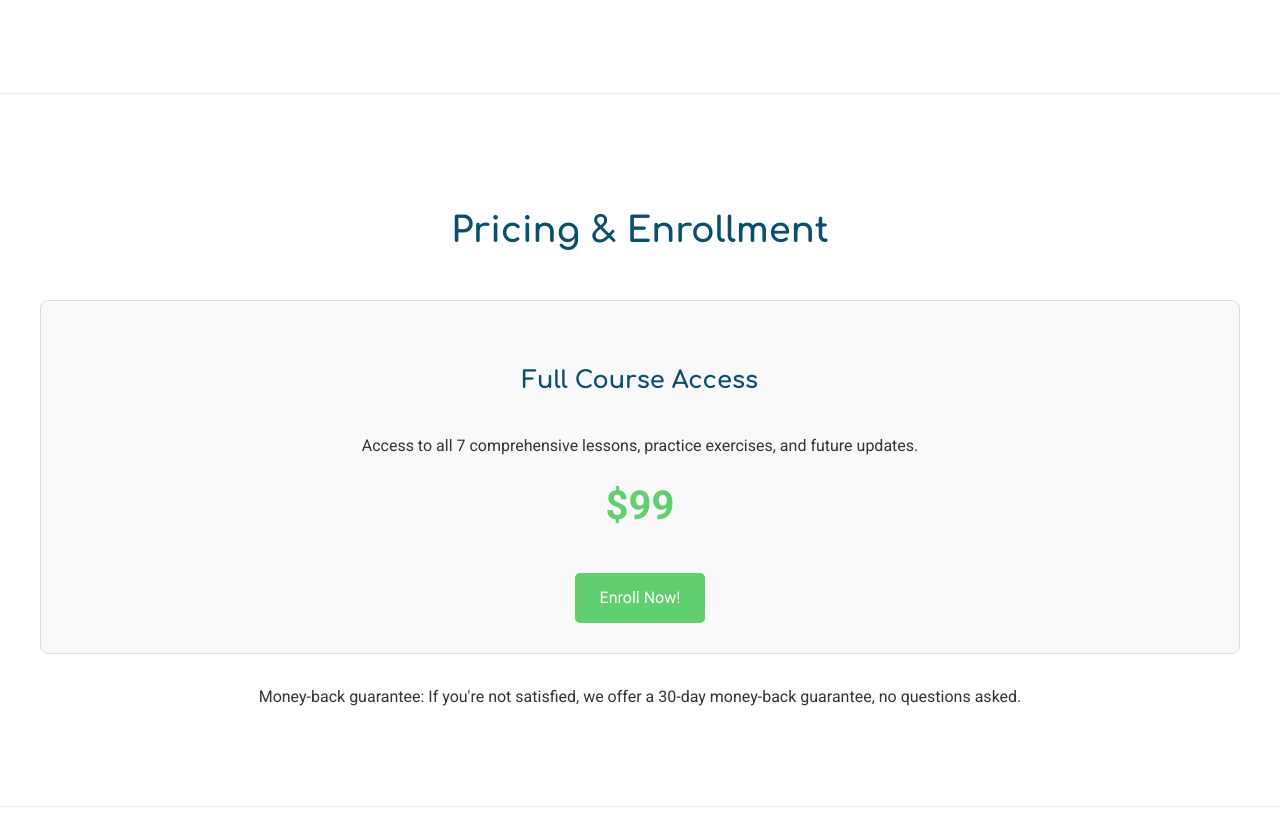
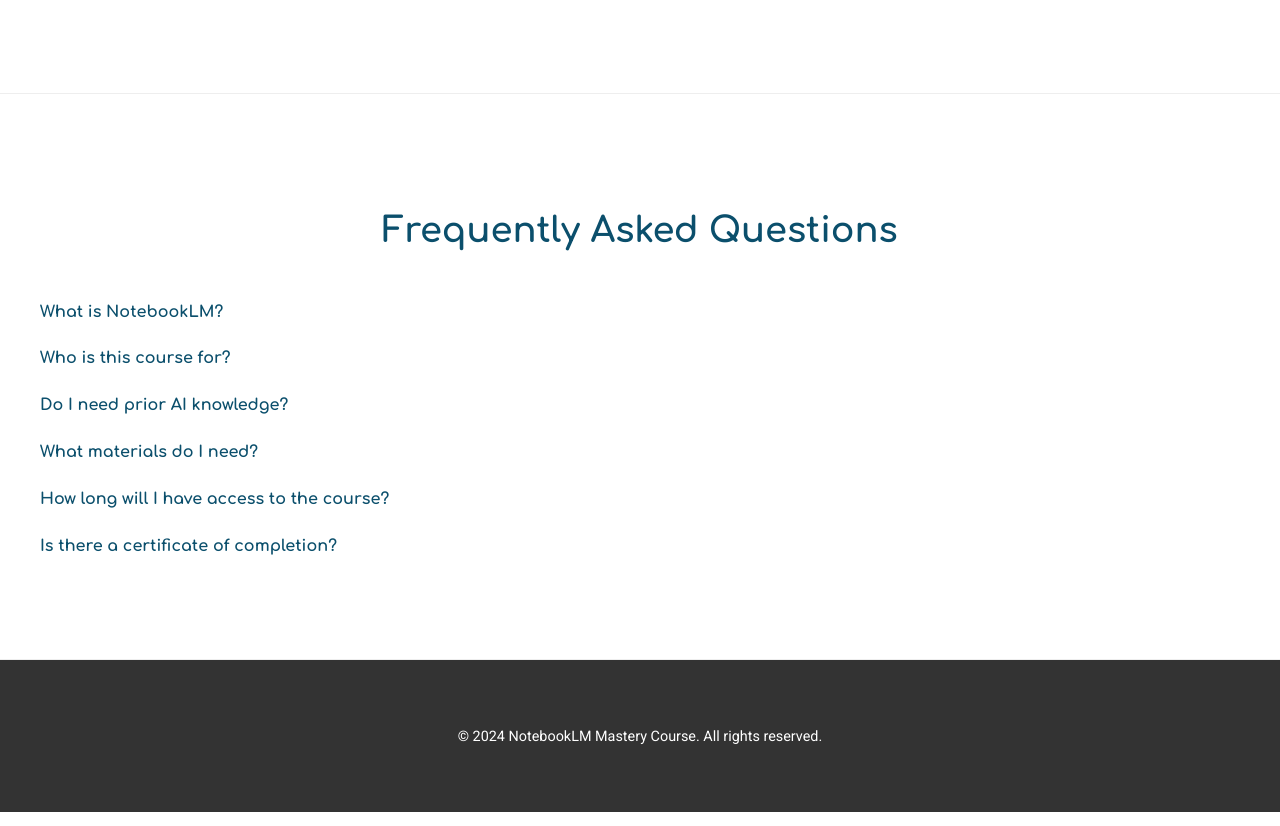
Before and after one commit to icedev07/notebookLM_7_lessons, a plain HTML site: page index.html in a window 1280 px wide. Shown: the part 1971-2797 px from the top of the page. Drawn offline with Linux system fonts and the light colour scheme.

Commit message:
removed the unnessary aspect from the home page

```diff
--- a/css/style.css
+++ b/css/style.css
@@ -106,13 +106,13 @@ nav ul li a:hover {
     color: var(--primary-blue);
 }
 
-.course-overview, .instructor-bio, .pricing, .faq {
+.course-overview, .instructor-bio, .faq {
     padding: 60px 0;
     background-color: var(--white);
     border-bottom: 1px solid #eee;
 }
 
-.course-overview h3, .instructor-bio h3, .pricing h3, .faq h3 {
+.course-overview h3, .instructor-bio h3, .faq h3 {
     color: var(--primary-blue);
     font-size: 1.8em;
     margin-bottom: 20px;
--- a/index.html
+++ b/index.html
@@ -29,7 +29,7 @@
         <div class="container">
             <h1>Unlock Your Research Potential with NotebookLM!</h1>
             <p>Master Google's powerful AI assistant for researchers, writers, and lifelong learners.</p>
-            <a href="#pricing" class="btn">Enroll Now!</a>
+            <a href="lesson1.html" class="btn">Start Learning Now!</a>
         </div>
     </section>
 
@@ -54,19 +54,6 @@
             <h2 class="section-title">Meet Your Instructor</h2>
             <img src="images/instructor.jpg" alt="Instructor Name">
             <p><strong>[Instructor Name/Placeholder]</strong> is a passionate educator and technology enthusiast with over 10 years of experience in digital learning and AI tools. [He/She/They] has a knack for simplifying complex concepts and making learning enjoyable. [Instructor Name] has been an early adopter and avid user of NotebookLM, leveraging its capabilities across various personal and professional projects. Through this course, [he/she/they] is excited to share practical insights and best practices to help you unlock the full potential of NotebookLM. [Instructor Name]'s goal is to empower you with the knowledge and confidence to integrate this revolutionary tool seamlessly into your workflow, making your research and learning more efficient and effective than ever before.</p>
-        </div>
-    </section>
-
-    <section id="pricing" class="pricing">
-        <div class="container">
-            <h2 class="section-title">Pricing & Enrollment</h2>
-            <div class="price-card">
-                <h4>Full Course Access</h4>
-                <p>Access to all 7 comprehensive lessons, practice exercises, and future updates.</p>
-                <div class="price">$99</div>
-                <a href="#" class="btn">Enroll Now!</a>
-            </div>
-            <p style="text-align: center; margin-top: 30px;">Money-back guarantee: If you're not satisfied, we offer a 30-day money-back guarantee, no questions asked.</p>
         </div>
     </section>
 
```
